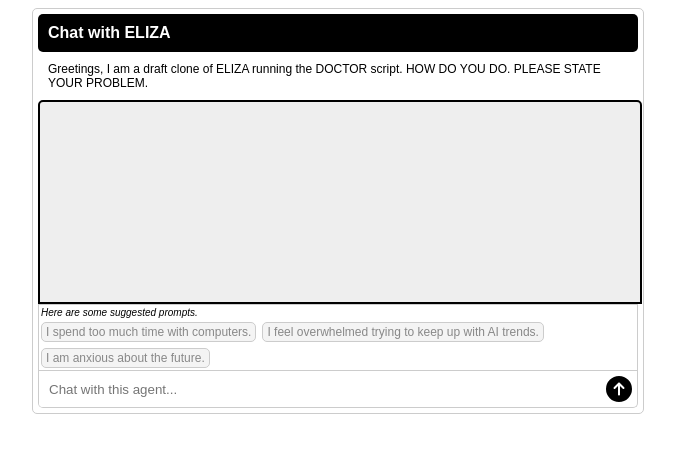
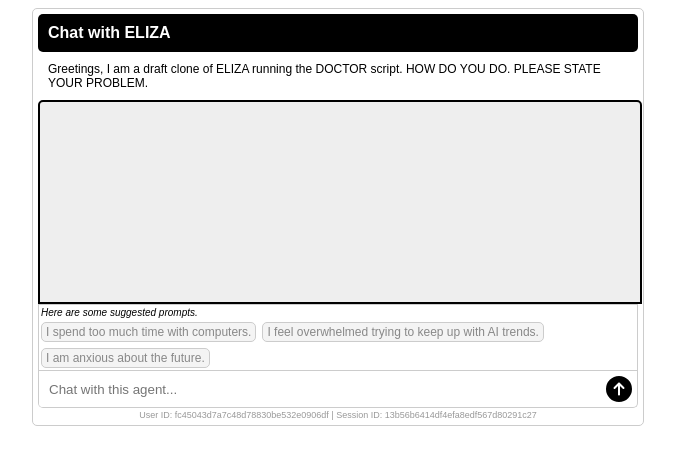
Before and after one commit to strange-rock/my-ai-agent, a Next.js app: page / in a window 1280 px wide. Shown: the top 464 px of the page, without its empty margins (302-977 px from the left). Built offline with nearby package versions, Linux system fonts and the light colour scheme.

Commit message:
add id display

```diff
--- a/pages/index.js
+++ b/pages/index.js
@@ -503,6 +503,18 @@
         </div>
       </form>
 
+      {/* Tiny display of user ID and session ID */}
+      <div
+        style={{
+          marginTop: "2px",
+          fontSize: "9px",
+          color: "#999",
+          textAlign: "center",
+        }}
+      >
+        User ID: {userId} | Session ID: {sessionId}
+      </div>
+
       {/* Display error message if one occurs */}
       {error && (
         <div style={{ color: "red", marginTop: "20px" }}>
```
